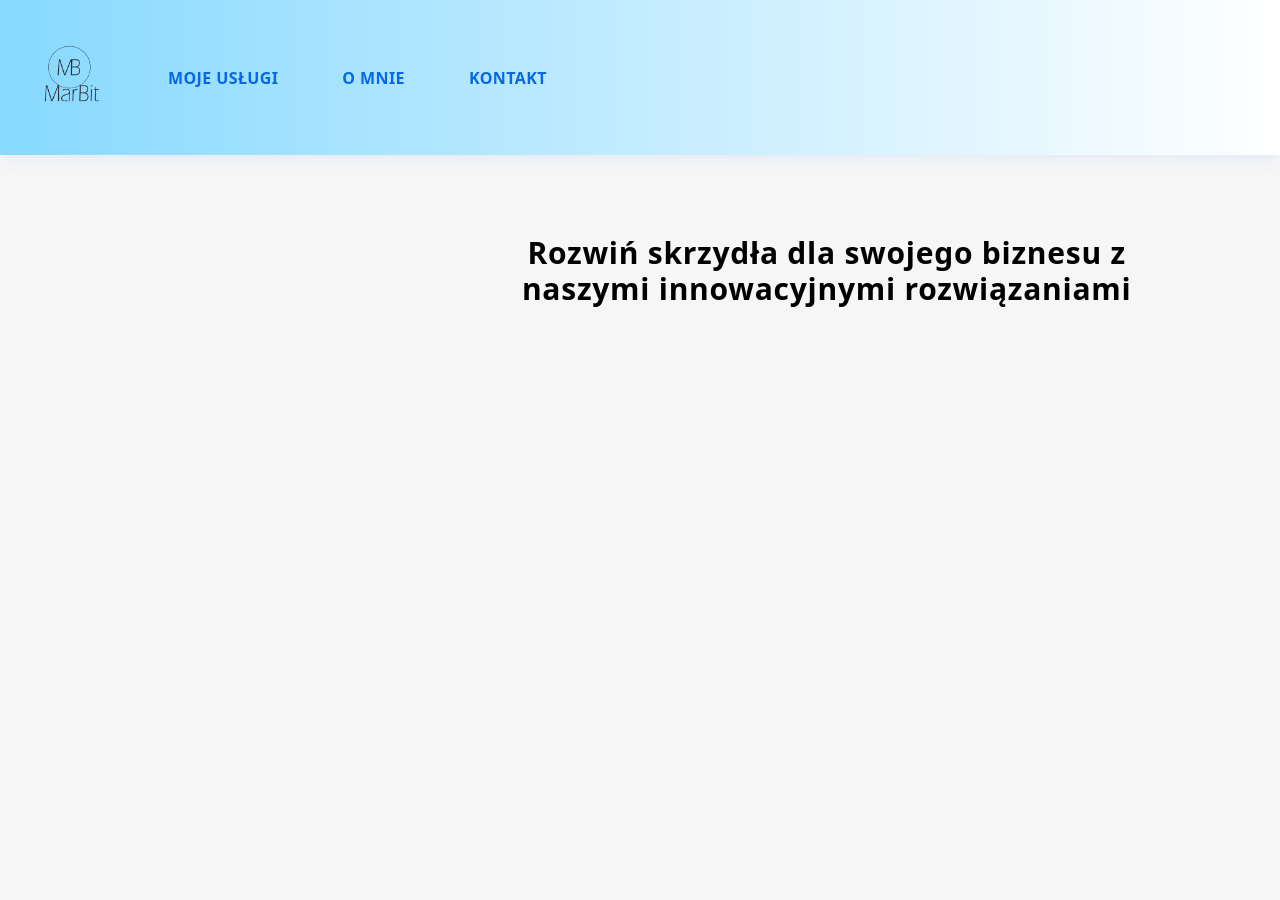
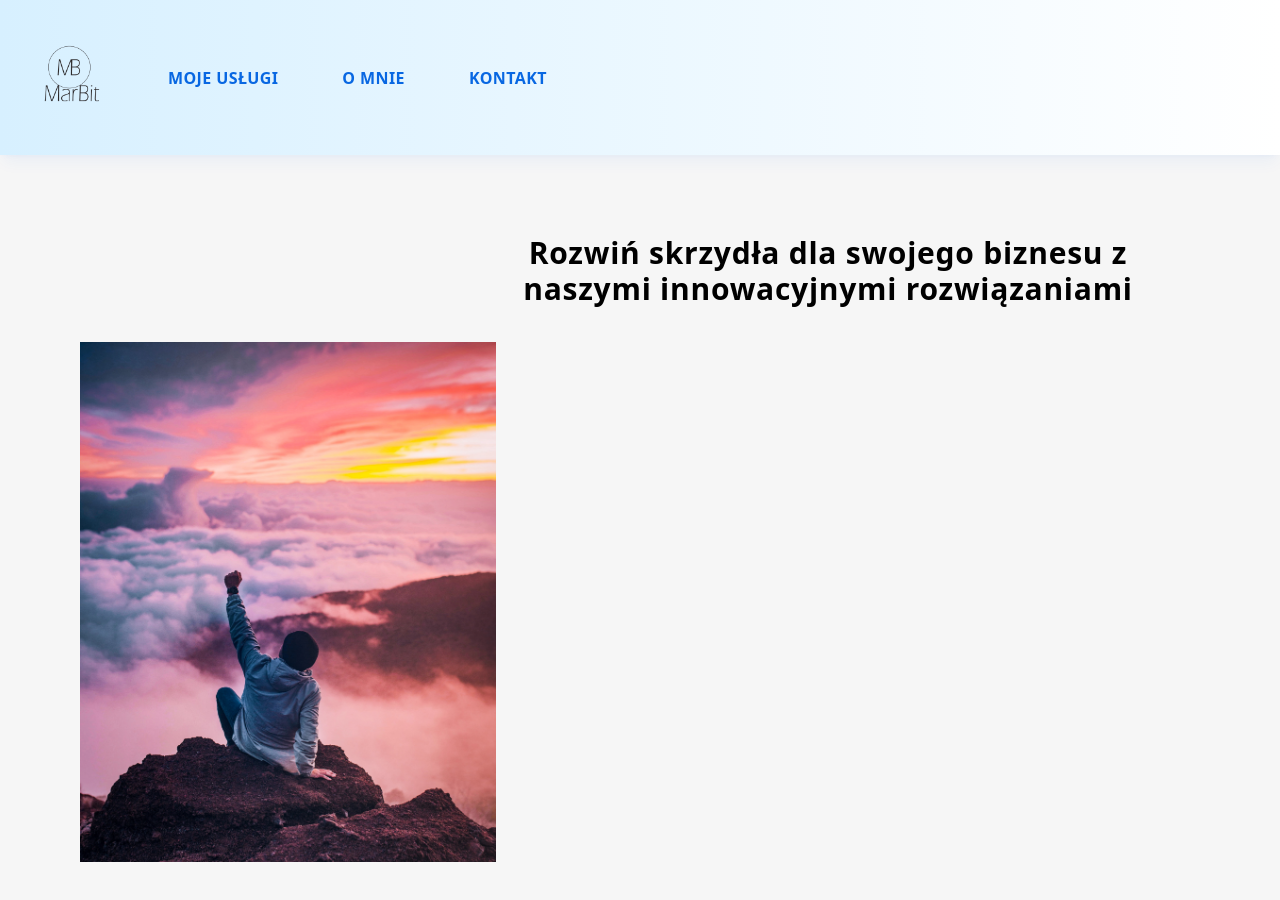
Before and after one commit to marcinbik/cv3, a Next.js app: page / in a window 1280 px wide. Shown: the top 900 px of the page. Before the commit the page ends 800 px from the top, so only its background shows below. Built offline with nearby package versions, Linux system fonts and the light colour scheme; a web font is replaced by a local one.

Commit message:
esilnt conf

```diff
--- a/components/Navbar.js
+++ b/components/Navbar.js
@@ -13,9 +13,9 @@ function MobileNav({open, setOpen}) {
 
 
     return(
-        <div className={`absolute  top-0 left-0 h-screen w-screen  md:hidden  font-bold bg-gradient-to-r from-primary-300 to-white  transform ${open ? "-translate-x-0" : "-translate-x-full"} transition-tranform duration-200 	 else-in-out  filter drop-shadow-md`}>
+        <div className={`absolute  top-0 left-0 h-screen w-screen  md:hidden  font-bold bg-gradient-to-r from-primary-100 to-white  transform ${open ? "-translate-x-0" : "-translate-x-full"} transition-tranform duration-200 	 else-in-out  filter drop-shadow-md`}>
             <div className={`flex items-center justify-center filter drop-shadow-md shadow-primary-100   h-30`}>
-                <Link className={`text-2xl h-[15vh]    font-bold lg:hidden `} href="/">
+                <Link className={`text-2xl h-[15vh]  font-bold lg:hidden `} href="/">
                 <Image src='/logo.png' width={150} height={150} alt='logo' />
                 </Link>
             </div>
@@ -37,7 +37,7 @@ export default function Navbar(){
 
 
     return (
-        <nav className="flex filter z-50 shadow-lg shadow-primary/5 text-primary  font-bold bg-gradient-to-r from-primary-300 to-white   px-5 p-10 h-30  items-center">
+        <nav className="flex filter z-50 shadow-lg shadow-primary/5 text-primary  font-bold bg-gradient-to-r from-primary-100 to-white   px-5 p-10 h-30  items-center">
             <MobileNav open={open} setOpen={setOpen}/>
 
             <div className=" flex sticky w-8 min-h-900  flex-col justyfy-between  items-center md:hidden" onClick={() => {setOpen(!open)} }>
--- a/next.config.js
+++ b/next.config.js
@@ -1,4 +1,4 @@
-  /** @type {import('next').NextConfig} */
+/** @type {import('next').NextConfig} */
 const nextConfig = {
   reactStrictMode: true,
 }
--- a/pages/_app.js
+++ b/pages/_app.js
@@ -1,4 +1,4 @@
-import '@/styles/globals.css'
+import 'styles/globals.css'
 
 export default function App({ Component, pageProps }) {
   return <Component {...pageProps} />
--- a/pages/index.js
+++ b/pages/index.js
@@ -1,27 +1,24 @@
-import Head from '../components/Head.js'
+import Head from 'components/Head'
 import Image from 'next/image'
-import Navbar from '@/components/Navbar.js'
-
-
+import Navbar from 'components/Navbar'
 
 export default function Home() {
   return (
     <>
-      <Head/>
-      <Navbar/>
-      <div className="grid container grid-cols-12 mt-5 lg:m-20  ">
-
+      <Head />
+      <Navbar />
+      <div className="grid container grid-cols-12 grid-rows-12 gap-4 m-3  lg:m-20  ">
         <div className="col-span-4"></div>
-        <div className=' sm:col-span-12 lg:col-span-6'>
-        <h1 className=' font-display font-bold tracking-wide  text-center text-3xl'>
-          Rozwiń skrzydła dla swojego biznesu z naszymi innowacyjnymi rozwiązaniami
-        </h1>
+        <div className=" sm:col-span-12 lg:col-span-6">
+          <h1 className=" font-display font-bold tracking-wide  text-center text-3xl">
+            Rozwiń skrzydła dla swojego biznesu z naszymi innowacyjnymi
+            rozwiązaniami
+          </h1>
         </div>
-
+        <div className="lg:col-span-4  row-span-5 col-span-12 h-[65vh]  overflow-hidden relative z-0 ">
+          <Image src="/heropic.jpg" alt='hero' fill />
+        </div>
       </div>
-
-
     </>
-
   )
 }
```
Also changed, not shown: package.json (+11 -1 lines), public/heropic.jpg (added), 1 other file (tests, documents, lock files or other folders).
